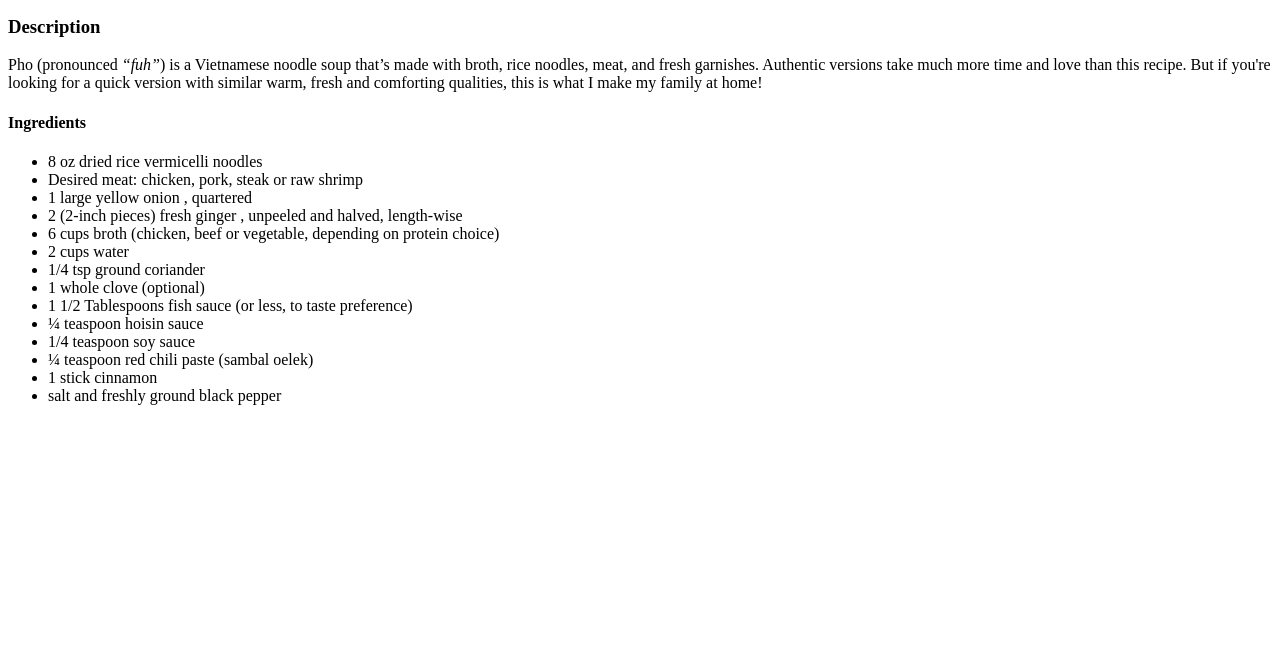
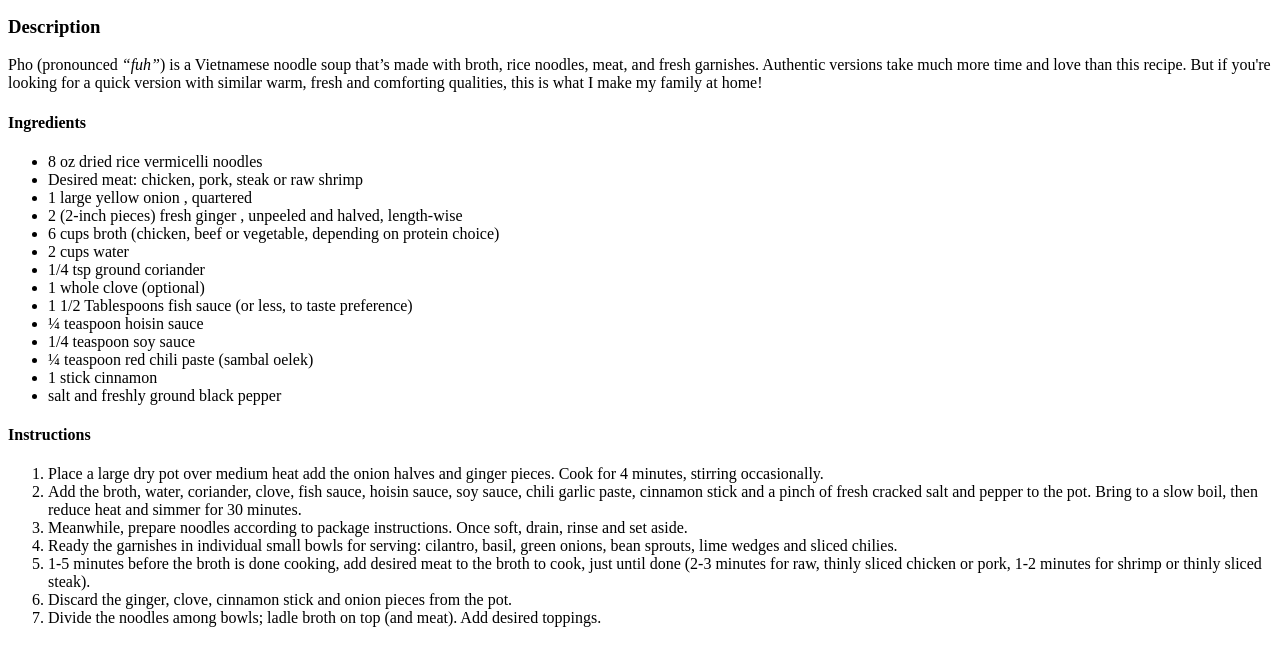
Before and after one commit to seungahpyun/odin-recipes, a plain HTML site: page recipes/pho.html in a window 1280 px wide. Shown: the part 101-766 px from the top of the page. Drawn offline with Linux system fonts and the light colour scheme.

Commit message:
add pho instruction

```diff
--- a/recipes/pho.html
+++ b/recipes/pho.html
@@ -28,6 +28,16 @@
       <li>salt and freshly ground black pepper</li>
     </ul>
 
+    <h4><b>Instructions</b></h4>
+    <ol>
+      <li>Place a large dry pot over medium heat add the onion halves and ginger pieces. Cook for 4 minutes, stirring occasionally.</li>
+      <li>Add the broth, water, coriander, clove, fish sauce, hoisin sauce, soy sauce, chili garlic paste, cinnamon stick and a pinch of fresh cracked salt and pepper to the pot. Bring to a slow boil, then reduce heat and simmer for 30 minutes.</li>
+      <li>Meanwhile, prepare noodles according to package instructions. Once soft, drain, rinse and set aside.</li>
+      <li>Ready the garnishes in individual small bowls for serving: cilantro, basil, green onions, bean sprouts, lime wedges and sliced chilies.</li>
+      <li>1-5 minutes before the broth is done cooking, add desired meat to the broth to cook, just until done (2-3 minutes for raw, thinly sliced chicken or pork, 1-2 minutes for shrimp or thinly sliced steak).</li>
+      <li>Discard the ginger, clove, cinnamon stick and onion pieces from the pot.</li>
+      <li>Divide the noodles among bowls; ladle broth on top (and meat). Add desired toppings.</li>
+    </ol>
 
   </body>
 </html>
```
